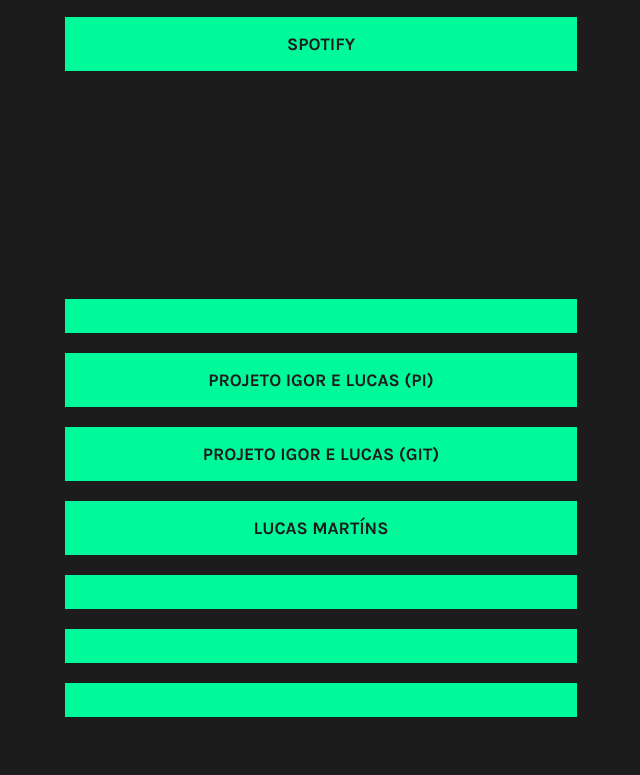
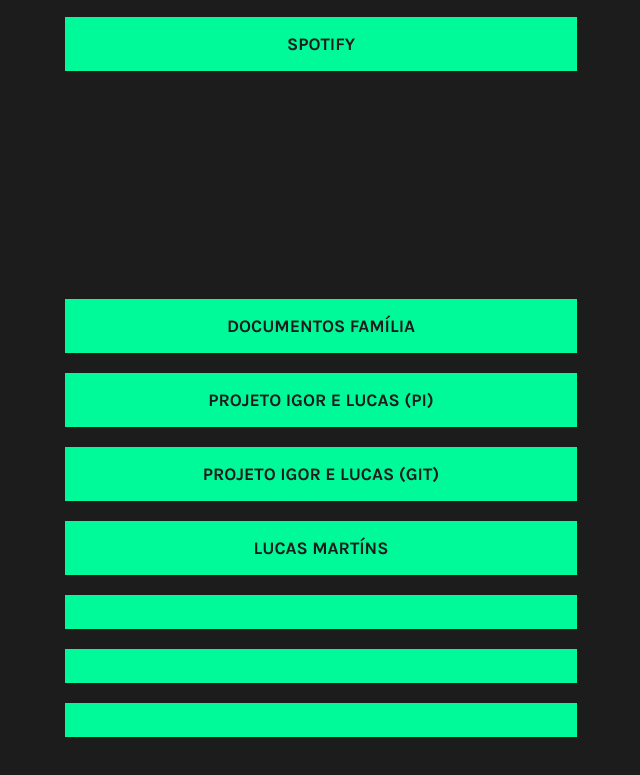
Before and after one commit to LucasFontoura06/-linktree-copia, a plain HTML site: page index.html in a window 1280 px wide. Shown: the part 704-1479 px from the top of the page, without its empty margins (319-959 px from the left). Drawn offline with Linux system fonts and the light colour scheme; a web font is replaced by a local one.

Commit message:
Update index.html

```diff
--- a/index.html
+++ b/index.html
@@ -29,7 +29,7 @@
     </div>
 
     <div class="link-tree">
-        <a href=""></a>
+        <a href="https://lucasfontoura06.github.io/Documentos-Familia/">Documentos Família</a>
         <a href="https://igorlima22.github.io/Projeto-Igor-Lucas2/index.html">Projeto Igor e Lucas (PI)</a>
         <a href="https://github.com/IgorLima22/Projeto-Igor-Lucas2">Projeto Igor e Lucas (Git)</a>
         <a href="https://lucasmartins.nicepage.io/?version=006e46dc-a628-43c7-9a05-1cc6f9565618&uid=c1df1a1f-597b-4466-ae58-de3a330027bf">Lucas Martíns</a>
```
